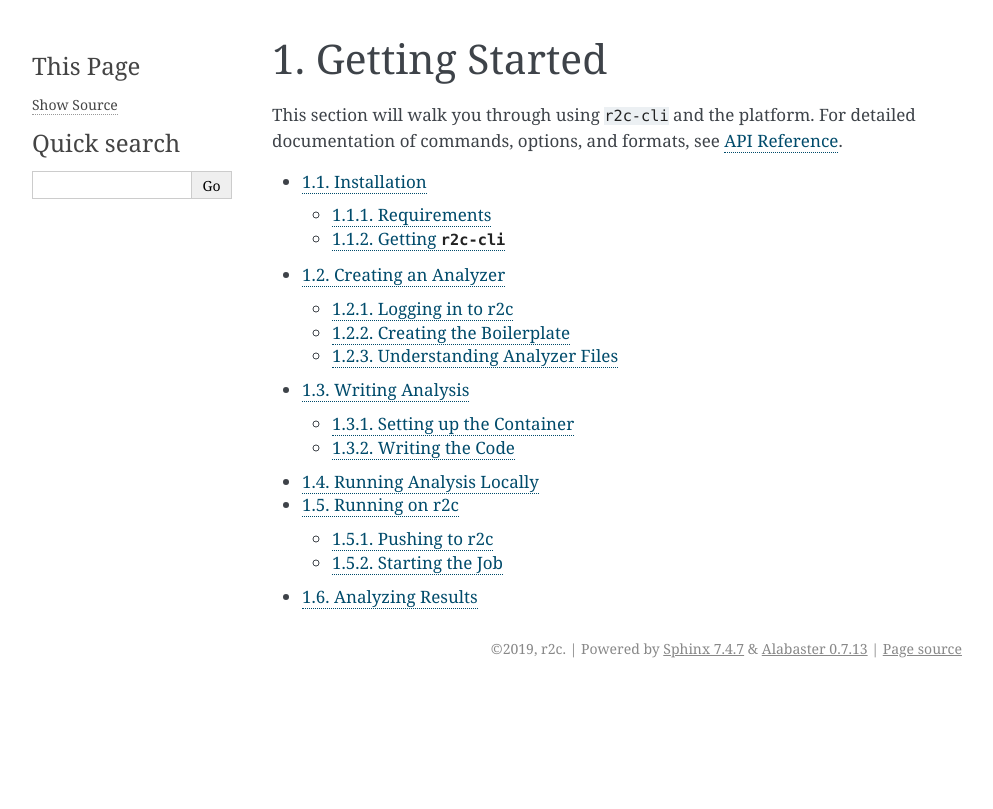
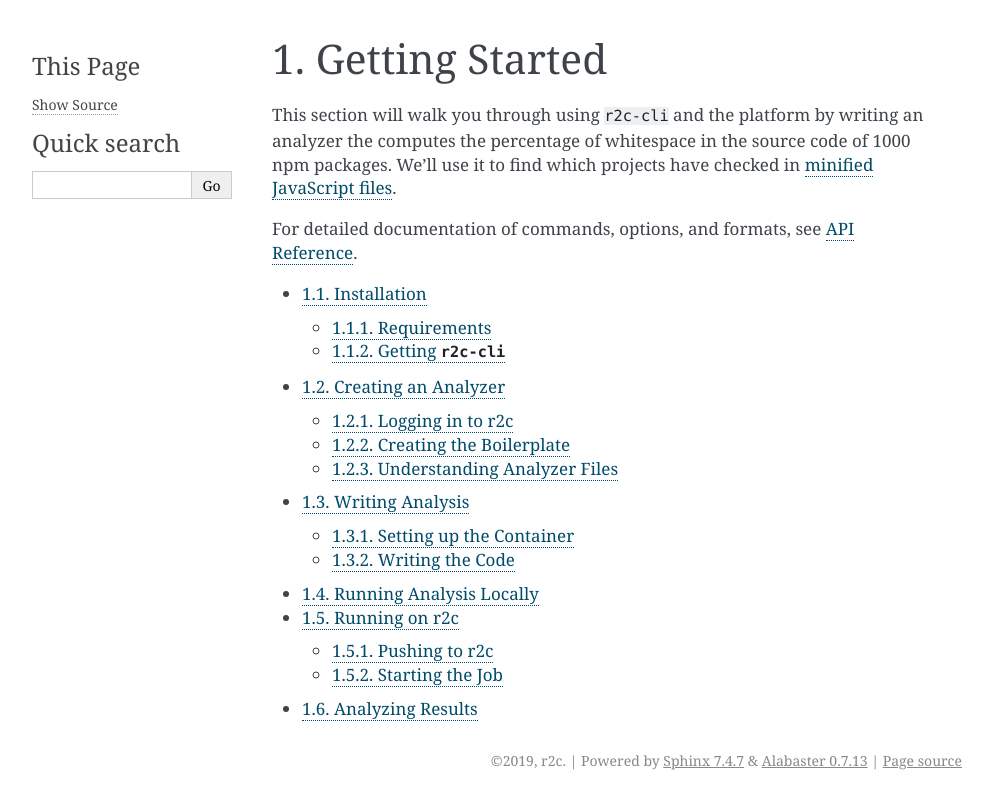
Before and after one commit to semgrep/docs, a Sphinx documentation site: the page built from docs/intro/index.rst, in a window 1280 px wide. Shown: the top 809 px of the page, without its empty margins (148-1141 px from the left). Built offline with Sphinx 7.4.7, drawn with Linux system fonts in a browser that asks for light colours.

Commit message:
Add problem statement to getting started intro text

```diff
--- a/docs/intro/index.rst
+++ b/docs/intro/index.rst
@@ -1,7 +1,11 @@
 Getting Started
 ===============
 
-This section will walk you through using ``r2c-cli`` and the platform. For detailed documentation of commands, options, and formats, see :doc:`../api/index`.
+This section will walk you through using ``r2c-cli`` and the platform by writing an analyzer the computes the percentage of whitespace in the source code of 1000 npm packages. We’ll use it to find which projects have checked in `minified JavaScript files`_.
+
+For detailed documentation of commands, options, and formats, see :doc:`../api/index`.
+
+.. _minified JavaScript files: https://en.wikipedia.org/wiki/Minification_(programming)
 
 .. toctree::
 
```
